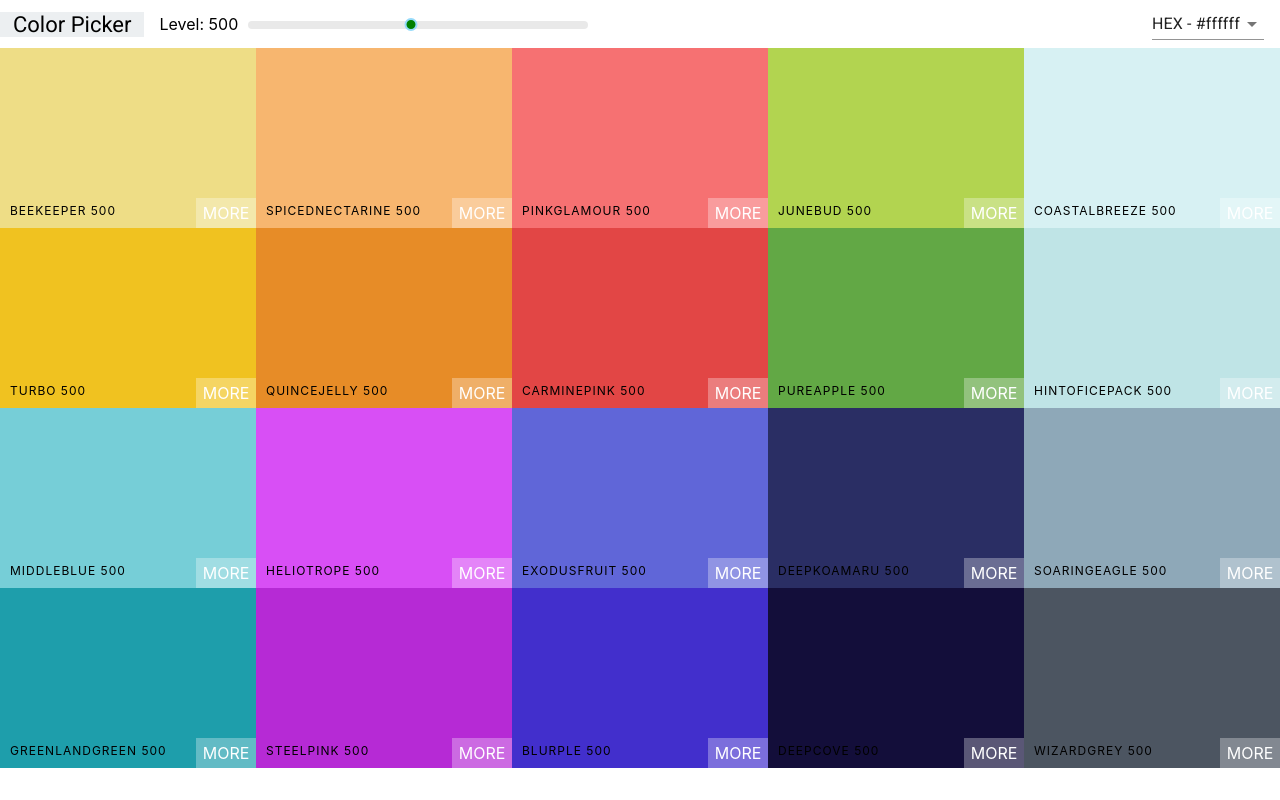
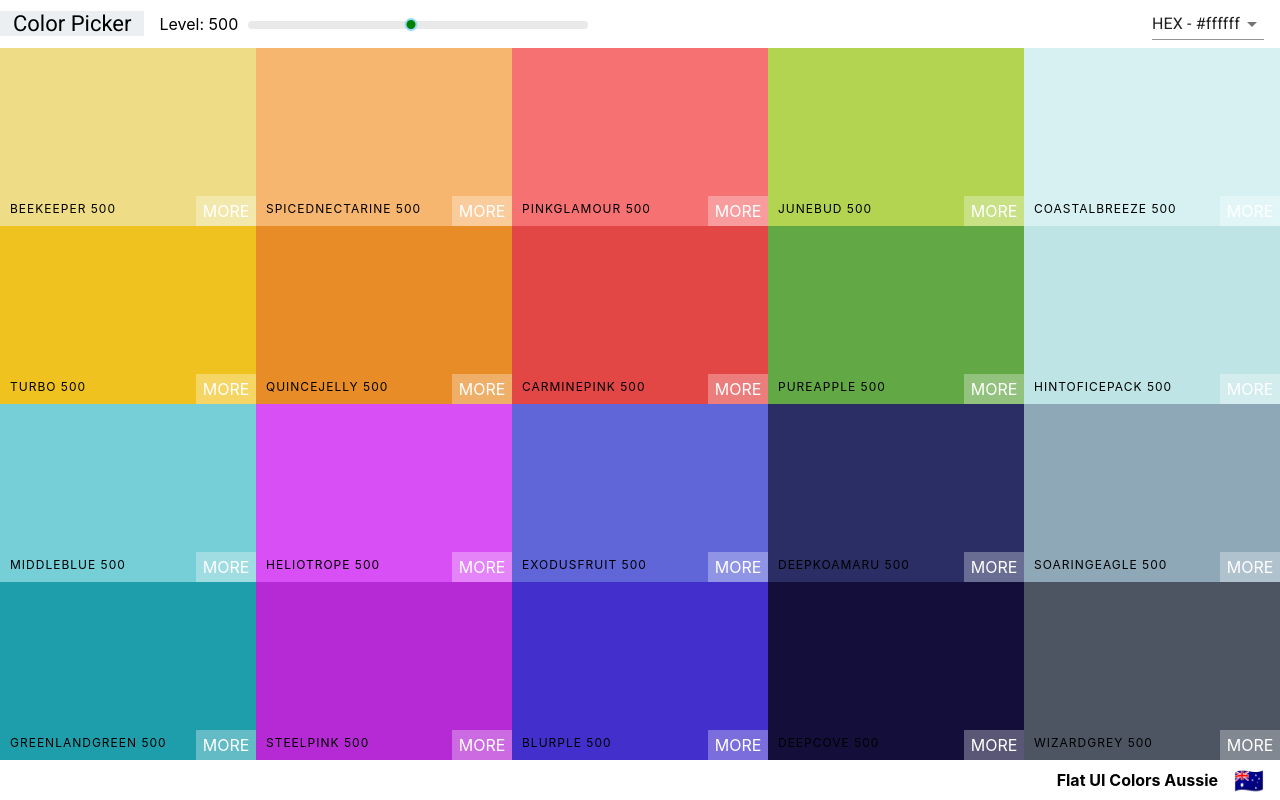
Before and after one commit to zomeru/zomify-colors, a React (Create React App) app: page / in a window 1280 px wide. Built offline with nearby package versions, Linux system fonts and the light colour scheme.

Commit message:
Add Palette footer

```diff
--- a/src/Palette.css
+++ b/src/Palette.css
@@ -1,7 +1,23 @@
 .Palette {
   height: 100vh;
+  display: flex;
+  flex-direction: column;
 }
 
 .Palette-colors {
   height: 90%;
 }
+
+.Palette-footer {
+  background-color: white;
+  height: 5vh;
+  display: flex;
+  justify-content: flex-end;
+  align-items: center;
+  font-weight: bold;
+}
+
+.emoji {
+  font-size: 1.5rem;
+  margin: 0 1rem;
+}
--- a/src/Palette.js
+++ b/src/Palette.js
@@ -20,11 +20,11 @@
   }
 
   render() {
-    const { colors } = this.props.palette;
+    const { colors, paletteName, emoji } = this.props.palette;
     const { level, format } = this.state;
 
     const colorBoxes = colors[level].map(color => (
-      <ColorBox background={color[format]} name={color.name} />
+      <ColorBox background={color[format]} name={color.name} key={color.id} />
     ));
 
     return (
@@ -34,9 +34,11 @@
           change={this.changeLevel}
           handleChange={this.changeFormat}
         />
-        {/* Navbar goes here */}
         <div className='Palette-colors'>{colorBoxes}</div>
-        {/* footer eventually */}
+        <footer className='Palette-footer'>
+          {paletteName}
+          <span className='emoji'>{emoji}</span>
+        </footer>
       </div>
     );
   }
```
